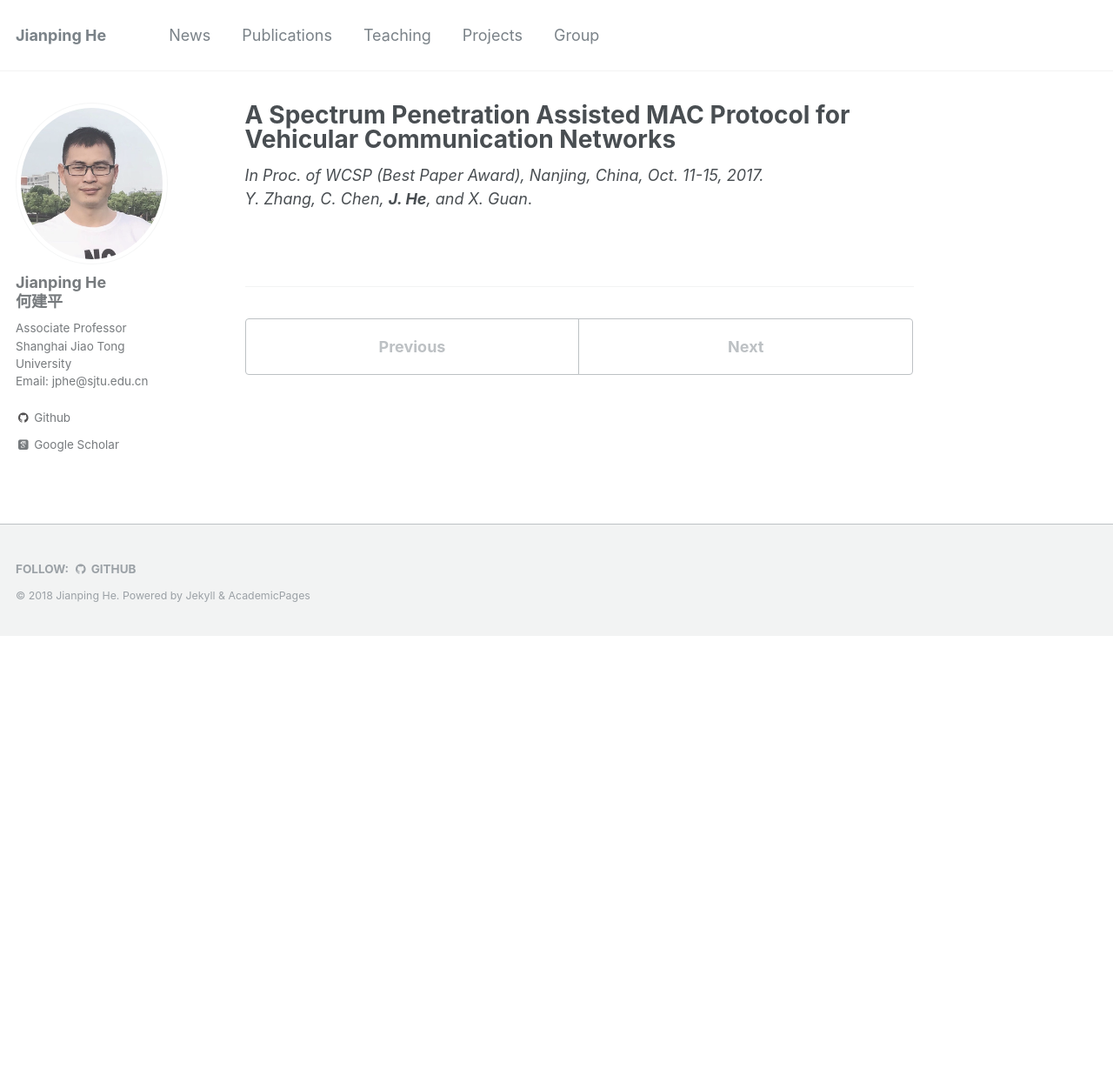
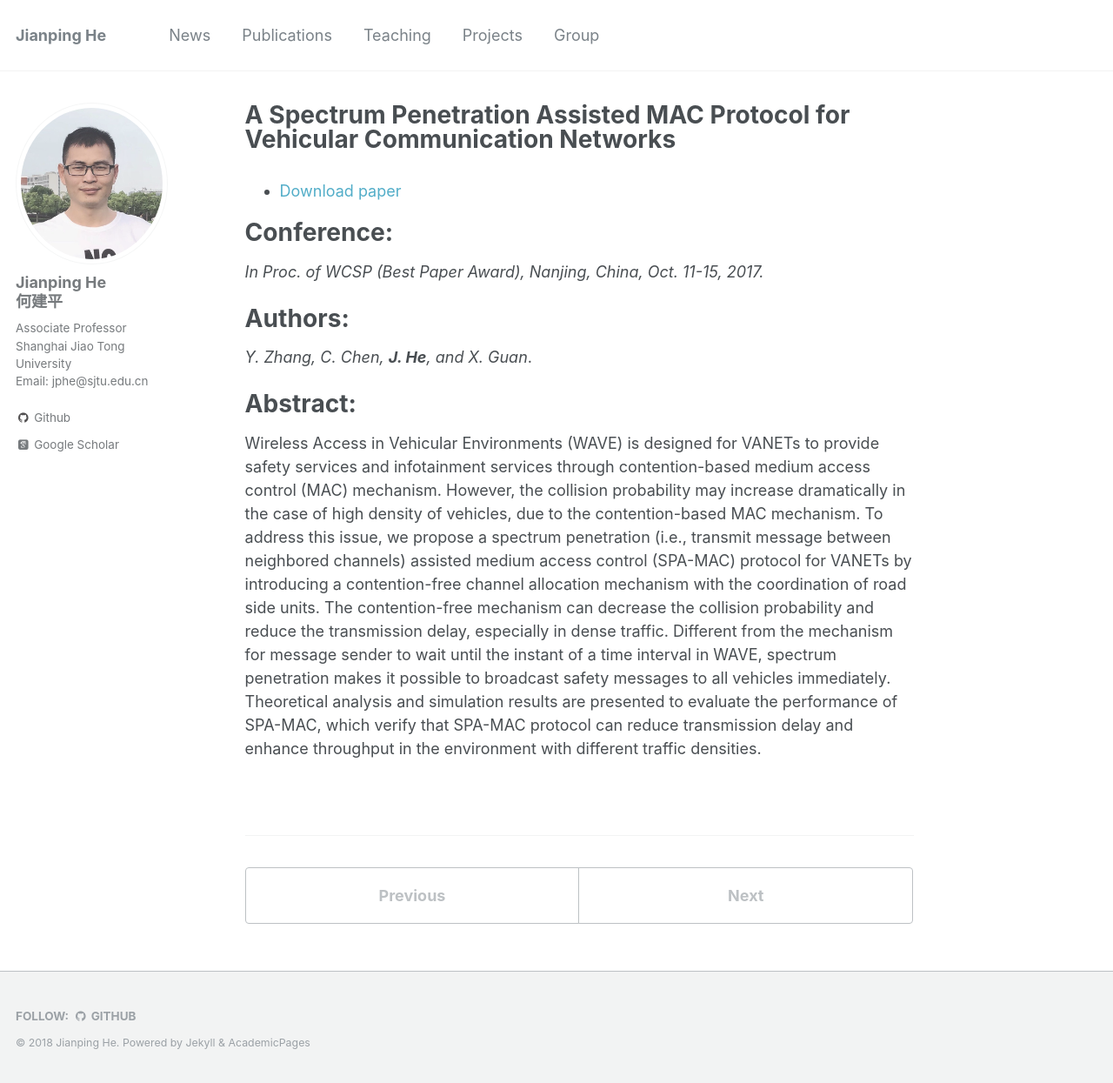
Before and after one commit to jiangshuozz/Jianping-He.github.io, a Jekyll site: the page built from _publications/2017-10-11-A-Spectrum.md, in a window 1280 px wide and 1245 px high. Shown: the whole window at 87% size. Built offline with Jekyll 4.4.1, drawn with Linux system fonts in a browser that asks for light colours; some web fonts are replaced.

Commit message:
Update 2017-10-11-A-Spectrum.md

```diff
--- a/_publications/2017-10-11-A-Spectrum.md
+++ b/_publications/2017-10-11-A-Spectrum.md
@@ -8,5 +8,16 @@ venue: '--'
 #paperurl: ''
 #citation: ''
 ---
+- [Download paper](https://ieeexplore.ieee.org/abstract/document/8171142/)
+
+Conference:
+===
 *In Proc. of WCSP (Best Paper Award), Nanjing, China, Oct. 11-15, 2017.*
+
+Authors:
+===
 *Y. Zhang, C. Chen, **J. He**, and X. Guan*.
+
+Abstract:
+===
+Wireless Access in Vehicular Environments (WAVE) is designed for VANETs to provide safety services and infotainment services through contention-based medium access control (MAC) mechanism. However, the collision probability may increase dramatically in the case of high density of vehicles, due to the contention-based MAC mechanism. To address this issue, we propose a spectrum penetration (i.e., transmit message between neighbored channels) assisted medium access control (SPA-MAC) protocol for VANETs by introducing a contention-free channel allocation mechanism with the coordination of road side units. The contention-free mechanism can decrease the collision probability and reduce the transmission delay, especially in dense traffic. Different from the mechanism for message sender to wait until the instant of a time interval in WAVE, spectrum penetration makes it possible to broadcast safety messages to all vehicles immediately. Theoretical analysis and simulation results are presented to evaluate the performance of SPA-MAC, which verify that SPA-MAC protocol can reduce transmission delay and enhance throughput in the environment with different traffic densities.
```
